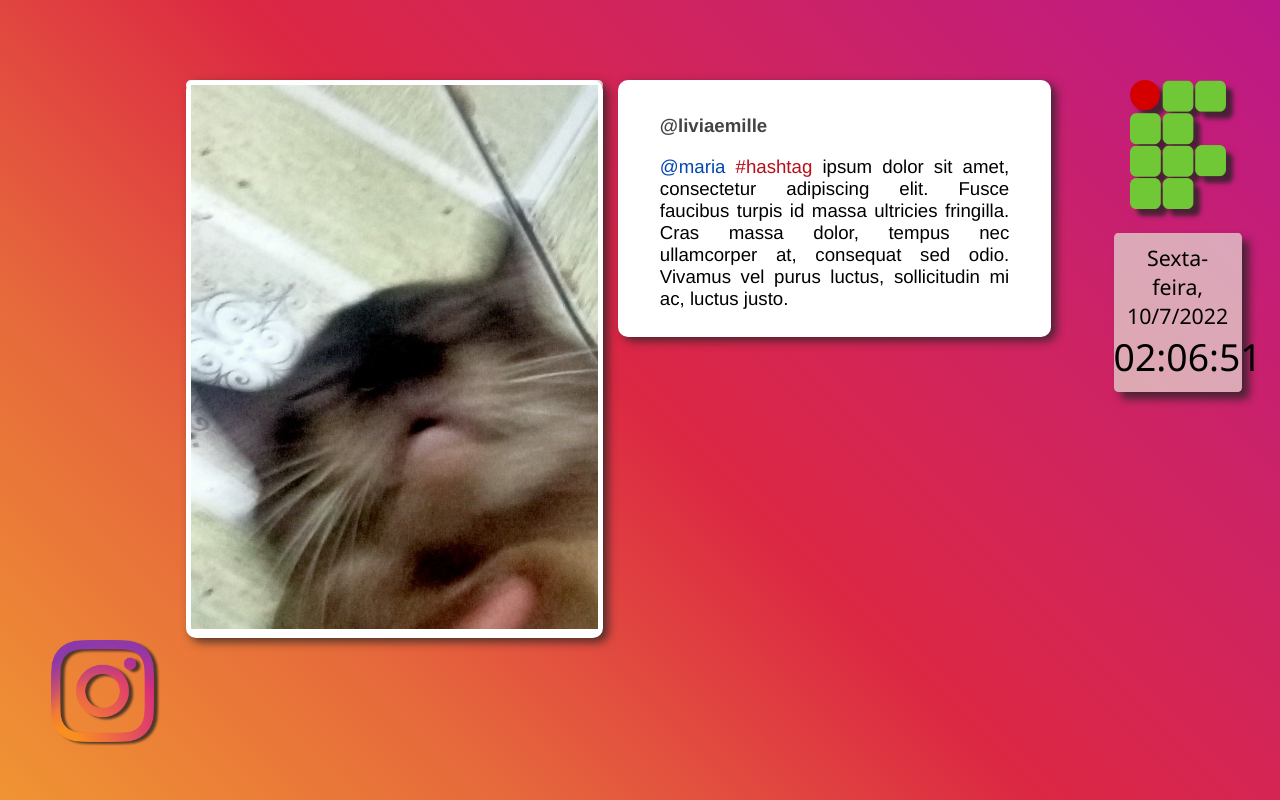
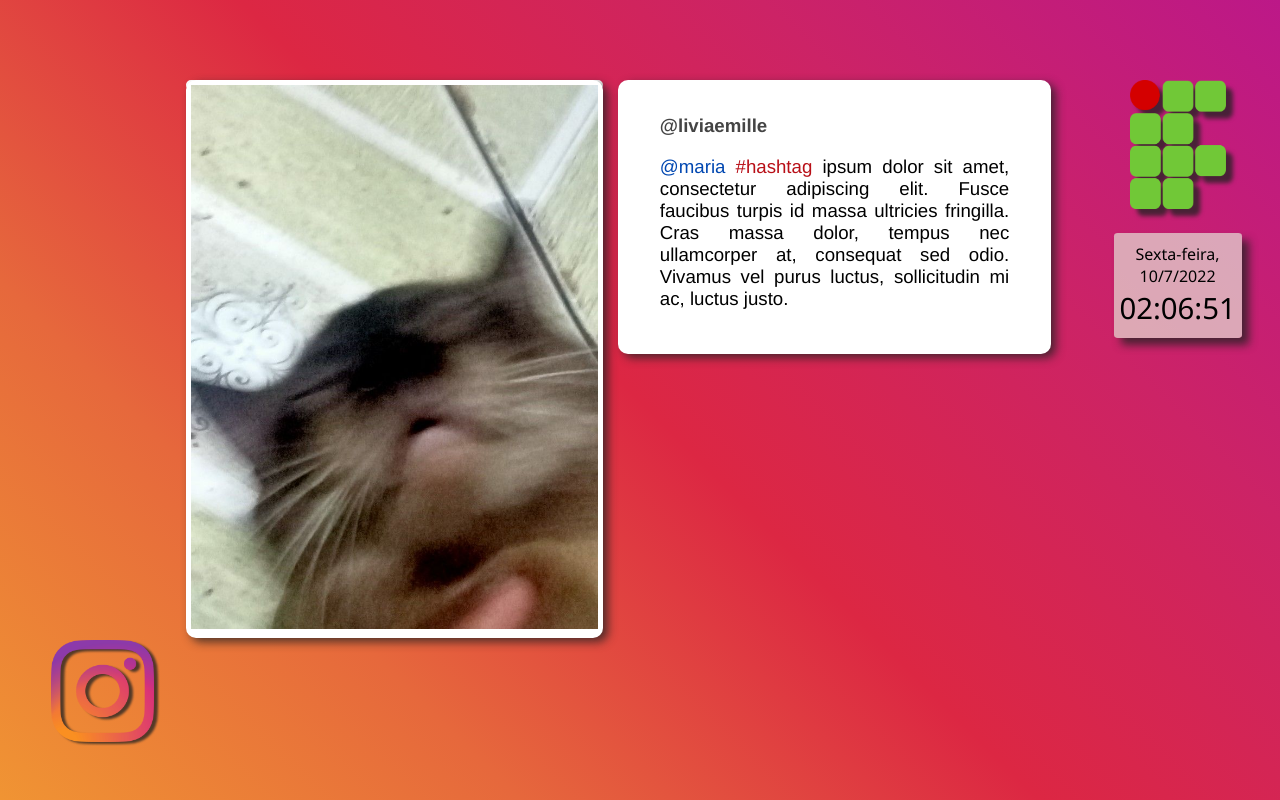
Before and after one commit to liviaemille/FrontendInteracaoTV, a plain HTML site: page instagram.html in a window 1280 px wide. Drawn offline with Linux system fonts and the light colour scheme.

Commit message:
Subindo arquivo do Artigo para a Expotec

```diff
--- a/css/style.css
+++ b/css/style.css
@@ -118,10 +118,10 @@
 @media (max-width: 1920px)
 {
     .diadata {
-        font-size: 16pt;
+        font-size: 12pt;
     }
     .hora{
-        font-size: 28pt;
+        font-size: 22pt;
     }
     .legenda {
         font-size: 14pt;
@@ -178,7 +178,7 @@
     background-color: white;
     display: inline-block;
     position: relative;
-    padding: 2% 5% 1%;
+    padding: 2% 5% 3%;
     width: 42%;
     left: 52%;
     min-height: 40%;
```
Also changed, not shown: 2 other files.
